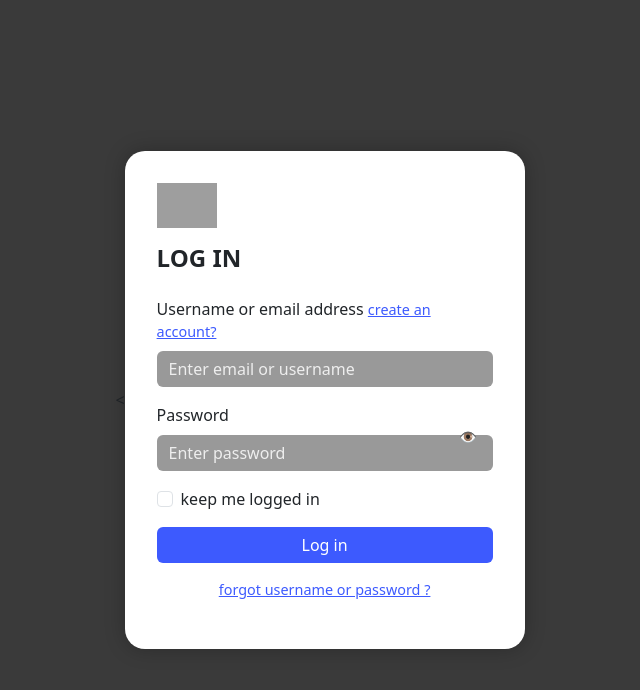
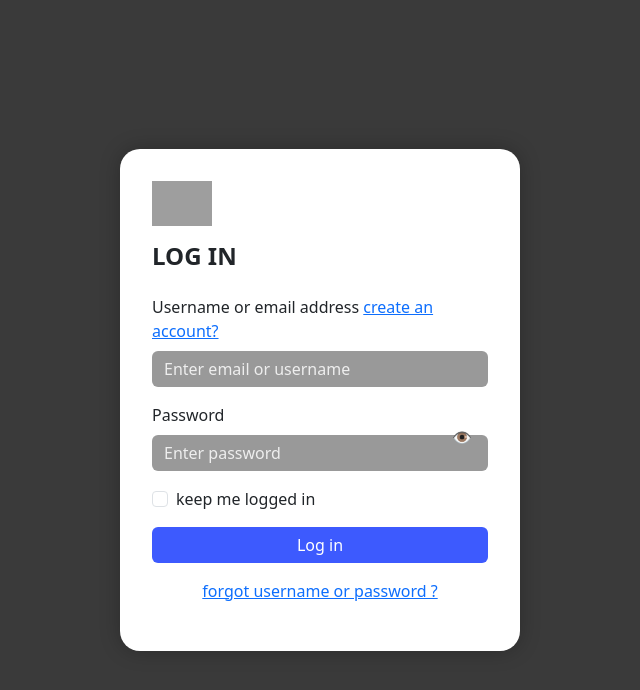
Before and after one commit to Ali-jj99/Django_group, a Django app: page /login in a window 1280 px wide. Shown: the top 690 px of the page, without its empty margins (320-960 px from the left). Run offline with Django 5.2, Linux system fonts and the light colour scheme; some libraries are stand-ins or nearby versions; grey boxes are pictures that could not be loaded.

Commit message:
Update log_in.html

```diff
--- a/demo/myapp/templates/log_in.html
+++ b/demo/myapp/templates/log_in.html
@@ -1,4 +1,4 @@
-<<!DOCTYPE html>
+<!DOCTYPE html>
 <html lang="en">
 <head>
   <meta charset="UTF-8" />
@@ -6,7 +6,7 @@
   <title>Sky Login</title>
 
 
-  <link rel="stylesheet" href="css/bootstrap.min.css">
+  <link href="https://cdn.jsdelivr.net/npm/bootstrap@5.3.2/dist/css/bootstrap.min.css" rel="stylesheet">
 
   <style>
     body {
@@ -24,12 +24,12 @@
       padding: 2rem;
       max-width: 400px;
       width: 100%;
-      position: relative;
       box-shadow: 0 0 20px rgba(0,0,0,0.25);
     }
 
     .login-logo {
       width: 60px;
+      display: block;
       margin-bottom: 1rem;
     }
 
@@ -53,18 +53,12 @@
       background-color: #2c47c4;
     }
 
-    a {
-      color: #3d5afe;
-      font-size: 0.9rem;
-    }
-
     .show-password {
       position: absolute;
       top: 50%;
       right: 1rem;
       transform: translateY(-50%);
       cursor: pointer;
-      font-size: 0.9rem;
       color: white;
     }
   </style>
@@ -104,7 +98,7 @@
   </div>
 
 
-  <script src="js/bootstrap.bundle.min.js"></script>
+  <script src="https://cdn.jsdelivr.net/npm/bootstrap@5.3.2/dist/js/bootstrap.bundle.min.js"></script>
 
   <script>
     function togglePassword() {
```
